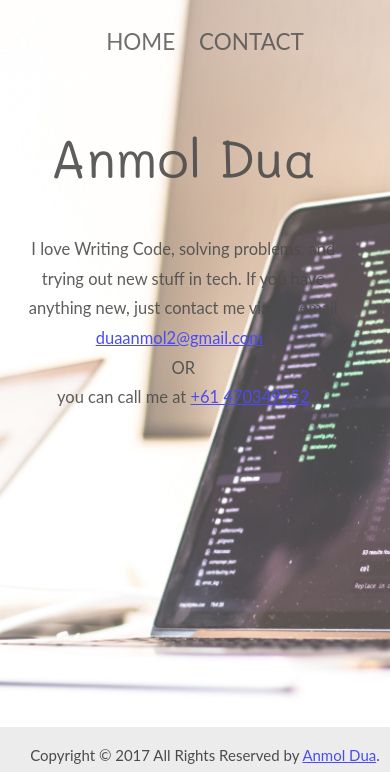
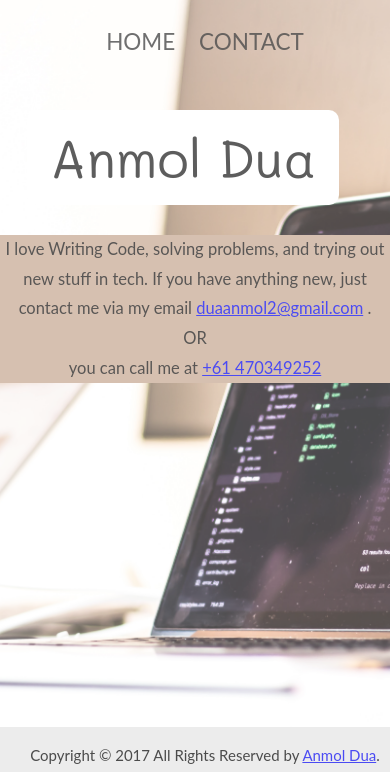
Before and after one commit to charliedua/Portfolio-Site, a plain HTML site: page index.html in a window 390 px wide. Shown: the top 772 px of the page. Drawn offline with nearby package versions, Linux system fonts and the light colour scheme.

Commit message:
Added background colors for more readability in mobile view.

```diff
--- a/style.css
+++ b/style.css
@@ -190,12 +190,16 @@ body, html
         width: 80%;
         text-align: center;
         margin-bottom: 0px;
+        background: #fff;
+        border-radius: 10px;
     }
 
     #text
     {
-        width: 80%;
-        text-align: center
+        margin-left: 0;
+        width: 100%;
+        background: #C6A68F;
+        text-align: center;
     }
 
     .nav-main ul
```
